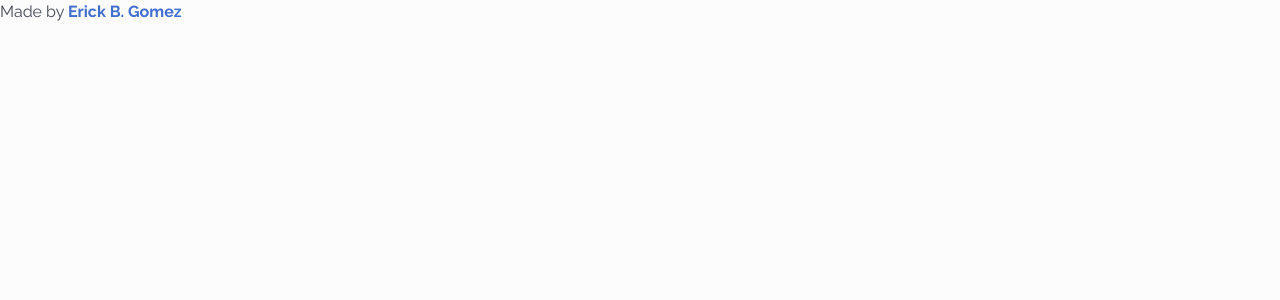
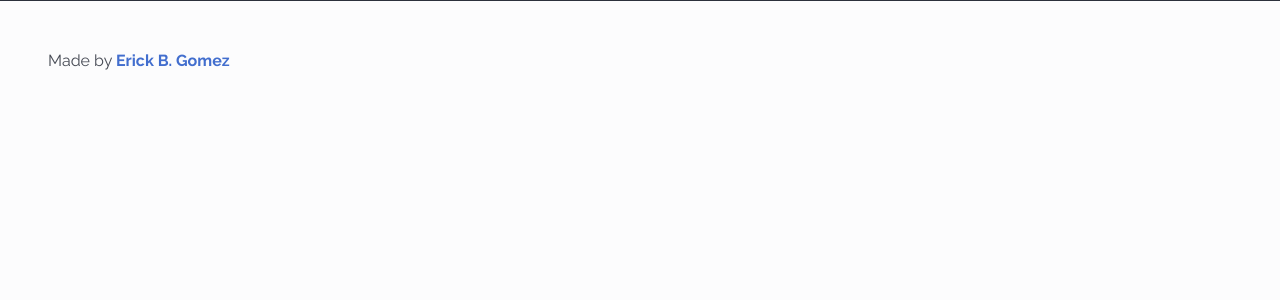
Before and after one commit to ErickBGomez/cv-application, a React (Vite) app: page / in a window 1280 px wide. Shown: the top 300 px of the page. Built offline with nearby package versions, Linux system fonts and the light colour scheme.

Commit message:
Add border top to footer

```diff
--- a/src/components/page-elements/Footer/Footer.scss
+++ b/src/components/page-elements/Footer/Footer.scss
@@ -1,6 +1,10 @@
+@use "../../../assets/scss/colors";
 @use "../../../assets/scss/text-styles";
 
 footer {
+  padding: 3rem;
+  border-top: 1px solid colors.$black;
+
   .credits {
     @include text-styles.footer-link;
   }
```
